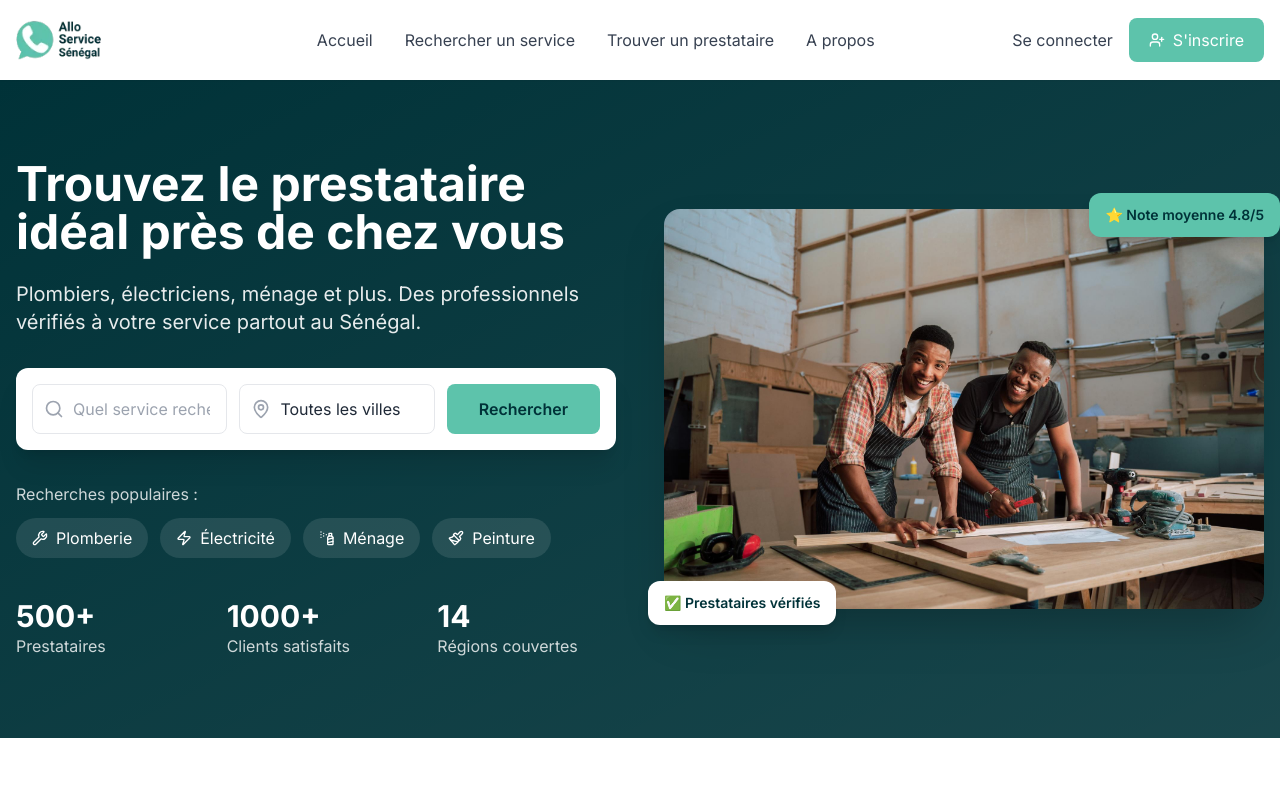
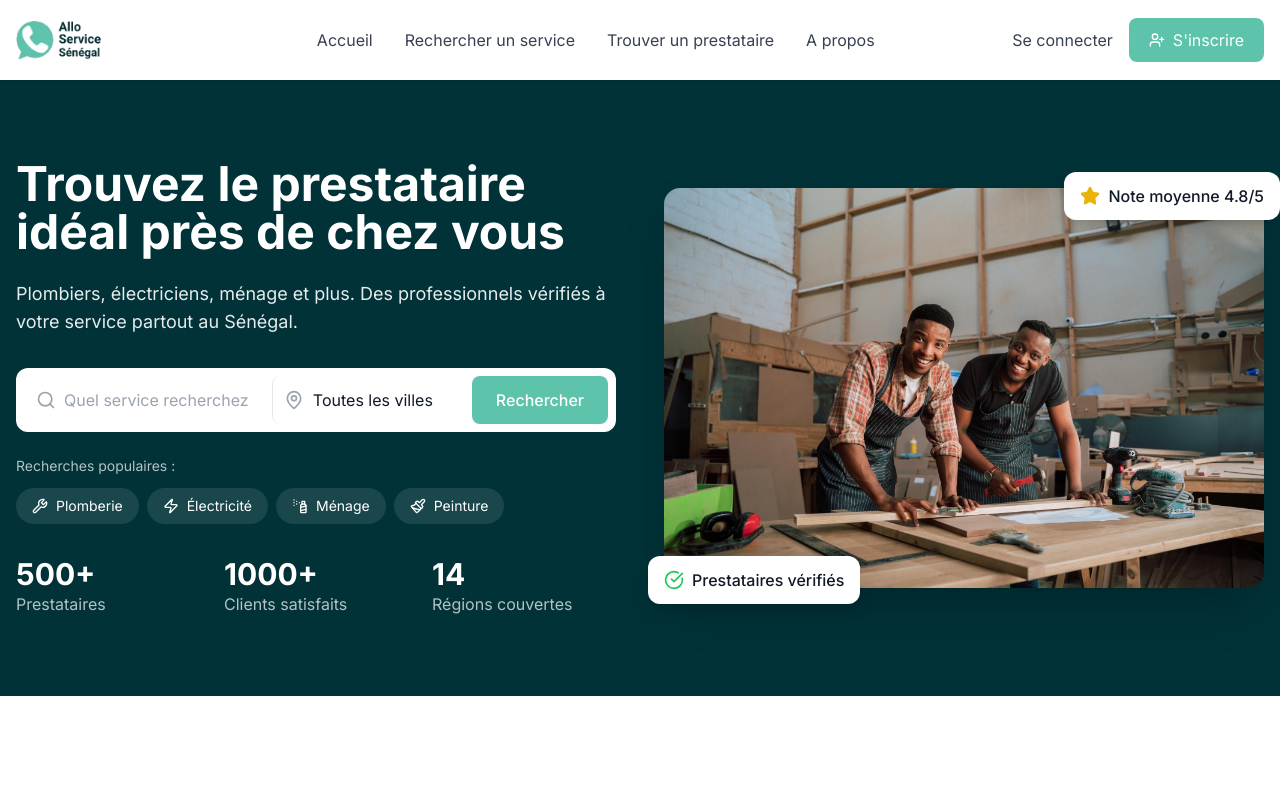
Before and after one commit to Allo-Service-Senegal/allo-website, a Next.js app: page / in a window 1280 px wide. Shown: the top 796 px of the page. Built offline with nearby package versions, Linux system fonts and the light colour scheme.

Commit message:
Add margins, ad space and hero background image

```diff
--- a/src/app/categories/page.tsx
+++ b/src/app/categories/page.tsx
@@ -105,8 +105,9 @@ const categories = [
 
 export default function Categories() {
   return (
-    <div className="bg-gray-50 min-h-screen py-12">
+    <div className="bg-gray-50 min-h-screen py-12 pb-20">
       <div className="container mx-auto px-4">
+        <div className="max-w-7xl mx-auto">
           {/* Header */}
           <div className="text-center mb-12">
             <h1 className="text-3xl lg:text-4xl font-bold text-primary mb-4">
@@ -187,5 +188,6 @@ export default function Categories() {
           </div>
         </div>
       </div>
+    </div>
   )
 }
--- a/src/app/services/page.tsx
+++ b/src/app/services/page.tsx
@@ -334,13 +334,18 @@ export default function Services() {
   )
 
   return (
-    <div className="bg-gray-50 min-h-screen py-8">
+    <div className="bg-gray-50 min-h-screen py-8 pb-16">
       <div className="container mx-auto px-4">
         <div className="max-w-7xl mx-auto">
           {/* Header */}
           <div className="mb-8">
             <h1 className="text-3xl font-bold text-primary mb-2">Nos Services</h1>
             <p className="text-gray-600">Trouvez le service dont vous avez besoin</p>
+          </div>
+
+          {/* Espace Publicitaire */}
+          <div className="mb-8 bg-gradient-to-r from-gray-100 to-gray-200 rounded-xl p-6 text-center border-2 border-dashed border-gray-300">
+            <p className="text-gray-500 text-sm">Espace publicitaire</p>
           </div>
 
           {/* Bouton filtre mobile */}
--- a/src/components/home/Hero.tsx
+++ b/src/components/home/Hero.tsx
@@ -1,103 +1,92 @@
 'use client'
 
-import { useState } from 'react'
 import Image from 'next/image'
-import { Search, MapPin, Wrench, Zap, SprayCan, Paintbrush } from 'lucide-react'
+import Link from 'next/link'
+import { Search, MapPin, Wrench, Zap, SprayCan, Paintbrush, CheckCircle, Star } from 'lucide-react'
 
 export default function Hero() {
-  const [service, setService] = useState('')
-  const [ville, setVille] = useState('')
-
-  const liensRapides = [
-    { nom: 'Plomberie', icon: Wrench },
-    { nom: 'Électricité', icon: Zap },
-    { nom: 'Ménage', icon: SprayCan },
-    { nom: 'Peinture', icon: Paintbrush },
-  ]
-
   return (
-    <section className="bg-gradient-to-br from-primary to-primary/90 text-white py-12 lg:py-20">
+    <section className="bg-primary text-white py-12 lg:py-20">
       <div className="container mx-auto px-4">
-        <div className="grid lg:grid-cols-2 gap-8 lg:gap-12 items-center">
-          {/* Texte à gauche */}
+        <div className="max-w-7xl mx-auto">
+          <div className="grid lg:grid-cols-2 gap-12 items-center">
+            {/* Contenu gauche */}
             <div>
-            <h1 className="text-3xl sm:text-4xl lg:text-5xl font-bold mb-4 lg:mb-6 leading-tight">
+              <h1 className="text-4xl lg:text-5xl font-bold mb-6 leading-tight">
                 Trouvez le prestataire idéal près de chez vous
               </h1>
-            <p className="text-lg lg:text-xl mb-6 lg:mb-8 text-white/90">
+              <p className="text-lg text-white/90 mb-8">
                 Plombiers, électriciens, ménage et plus. Des professionnels vérifiés à votre service partout au Sénégal.
               </p>
 
               {/* Barre de recherche */}
-            <div className="bg-white rounded-xl p-3 lg:p-4 shadow-xl">
-              <div className="flex flex-col sm:flex-row gap-3">
+              <div className="bg-white rounded-xl p-2 flex flex-col sm:flex-row gap-2 mb-6">
                 <div className="flex-1 relative">
                   <Search className="absolute left-3 top-1/2 -translate-y-1/2 w-5 h-5 text-gray-400" />
                   <input
                     type="text"
                     placeholder="Quel service recherchez-vous ?"
-                    value={service}
-                    onChange={(e) => setService(e.target.value)}
-                    className="w-full pl-10 pr-4 py-3 rounded-lg border border-gray-200 focus:outline-none focus:ring-2 focus:ring-secondary text-gray-800"
+                    className="w-full pl-10 pr-4 py-3 rounded-lg text-gray-900 focus:outline-none"
                   />
                 </div>
-                <div className="flex-1 relative">
+                <div className="relative">
                   <MapPin className="absolute left-3 top-1/2 -translate-y-1/2 w-5 h-5 text-gray-400" />
-                  <select
-                    value={ville}
-                    onChange={(e) => setVille(e.target.value)}
-                    className="w-full pl-10 pr-4 py-3 rounded-lg border border-gray-200 focus:outline-none focus:ring-2 focus:ring-secondary text-gray-800 appearance-none bg-white"
-                  >
-                    <option value="">Toutes les villes</option>
-                    <option value="dakar">Dakar</option>
-                    <option value="thies">Thiès</option>
-                    <option value="saint-louis">Saint-Louis</option>
-                    <option value="kaolack">Kaolack</option>
-                    <option value="ziguinchor">Ziguinchor</option>
+                  <select className="w-full sm:w-48 pl-10 pr-4 py-3 rounded-lg text-gray-900 focus:outline-none appearance-none bg-white border-l sm:border-l-gray-200">
+                    <option>Toutes les villes</option>
+                    <option>Dakar</option>
+                    <option>Thiès</option>
+                    <option>Saint-Louis</option>
+                    <option>Kaolack</option>
+                    <option>Ziguinchor</option>
                   </select>
                 </div>
-                <button className="bg-secondary hover:bg-secondary/90 text-primary font-semibold px-6 lg:px-8 py-3 rounded-lg transition whitespace-nowrap">
+                <button className="bg-secondary text-white px-6 py-3 rounded-lg hover:bg-secondary/90 transition font-medium">
                   Rechercher
                 </button>
               </div>
-            </div>
 
               {/* Liens rapides */}
-            <div className="mt-6 lg:mt-8">
-              <p className="text-white/80 mb-3">Recherches populaires :</p>
-              <div className="flex flex-wrap gap-2 lg:gap-3">
-                {liensRapides.map((lien) => (
-                  <button
-                    key={lien.nom}
-                    className="flex items-center bg-white/10 hover:bg-white/20 px-3 lg:px-4 py-2 rounded-full transition text-sm lg:text-base"
-                  >
-                    <lien.icon className="w-4 h-4 mr-2" />
-                    {lien.nom}
-                  </button>
-                ))}
+              <div className="mb-8">
+                <p className="text-white/70 text-sm mb-3">Recherches populaires :</p>
+                <div className="flex flex-wrap gap-2">
+                  <Link href="/categories/plomberie" className="flex items-center bg-white/10 hover:bg-white/20 px-4 py-2 rounded-full text-sm transition">
+                    <Wrench className="w-4 h-4 mr-2" />
+                    Plomberie
+                  </Link>
+                  <Link href="/categories/electricite" className="flex items-center bg-white/10 hover:bg-white/20 px-4 py-2 rounded-full text-sm transition">
+                    <Zap className="w-4 h-4 mr-2" />
+                    Électricité
+                  </Link>
+                  <Link href="/categories/menage" className="flex items-center bg-white/10 hover:bg-white/20 px-4 py-2 rounded-full text-sm transition">
+                    <SprayCan className="w-4 h-4 mr-2" />
+                    Ménage
+                  </Link>
+                  <Link href="/categories/peinture" className="flex items-center bg-white/10 hover:bg-white/20 px-4 py-2 rounded-full text-sm transition">
+                    <Paintbrush className="w-4 h-4 mr-2" />
+                    Peinture
+                  </Link>
                 </div>
               </div>
 
               {/* Stats */}
-            <div className="mt-8 lg:mt-10 grid grid-cols-3 gap-4 lg:gap-8">
+              <div className="grid grid-cols-3 gap-6">
                 <div>
-                <p className="text-2xl lg:text-3xl font-bold">500+</p>
-                <p className="text-white/80 text-sm lg:text-base">Prestataires</p>
+                  <p className="text-3xl font-bold">500+</p>
+                  <p className="text-white/70">Prestataires</p>
                 </div>
                 <div>
-                <p className="text-2xl lg:text-3xl font-bold">1000+</p>
-                <p className="text-white/80 text-sm lg:text-base">Clients satisfaits</p>
+                  <p className="text-3xl font-bold">1000+</p>
+                  <p className="text-white/70">Clients satisfaits</p>
                 </div>
                 <div>
-                <p className="text-2xl lg:text-3xl font-bold">14</p>
-                <p className="text-white/80 text-sm lg:text-base">Régions couvertes</p>
+                  <p className="text-3xl font-bold">14</p>
+                  <p className="text-white/70">Régions couvertes</p>
                 </div>
               </div>
             </div>
 
-          {/* Image à droite */}
-          <div className="hidden lg:block">
-            <div className="relative">
+            {/* Image droite */}
+            <div className="hidden lg:block relative">
               <Image
                 src="/images/hero-image.jpg"
                 alt="Prestataires Allo Service Sénégal"
@@ -106,12 +95,17 @@ export default function Hero() {
                 className="rounded-2xl shadow-2xl object-cover"
                 priority
               />
-              {/* Badge flottant */}
-              <div className="absolute -bottom-4 -left-4 bg-white text-primary px-4 py-3 rounded-xl shadow-lg">
-                <p className="text-sm font-semibold">✅ Prestataires vérifiés</p>
+
+              {/* Badge vérifié */}
+              <div className="absolute -bottom-4 -left-4 bg-white text-gray-900 px-4 py-3 rounded-xl shadow-lg flex items-center">
+                <CheckCircle className="w-5 h-5 text-green-500 mr-2" />
+                <span className="font-medium">Prestataires vérifiés</span>
               </div>
-              <div className="absolute -top-4 -right-4 bg-secondary text-primary px-4 py-3 rounded-xl shadow-lg">
-                <p className="text-sm font-semibold">⭐ Note moyenne 4.8/5</p>
+
+              {/* Badge note */}
+              <div className="absolute -top-4 -right-4 bg-white text-gray-900 px-4 py-3 rounded-xl shadow-lg flex items-center">
+                <Star className="w-5 h-5 text-yellow-500 fill-current mr-2" />
+                <span className="font-medium">Note moyenne 4.8/5</span>
               </div>
             </div>
           </div>
--- a/src/components/layout/Footer.tsx
+++ b/src/components/layout/Footer.tsx
@@ -6,6 +6,7 @@ export default function Footer() {
   return (
     <footer className="bg-primary text-white">
       <div className="container mx-auto px-4 py-12">
+        <div className="max-w-7xl mx-auto">
           <div className="grid grid-cols-1 md:grid-cols-2 lg:grid-cols-4 gap-8">
             {/* Logo et description */}
             <div>
@@ -156,6 +157,7 @@ export default function Footer() {
             <p>© {new Date().getFullYear()} Allo Service Sénégal. Tous droits réservés.</p>
           </div>
         </div>
+      </div>
     </footer>
   )
 }
```
Also changed, not shown: src/app/a-propos/page.tsx (+24 -9 lines), src/app/prestataires/page.tsx (+6 -1 lines). Lines whose indentation alone changed are shown as unchanged.
